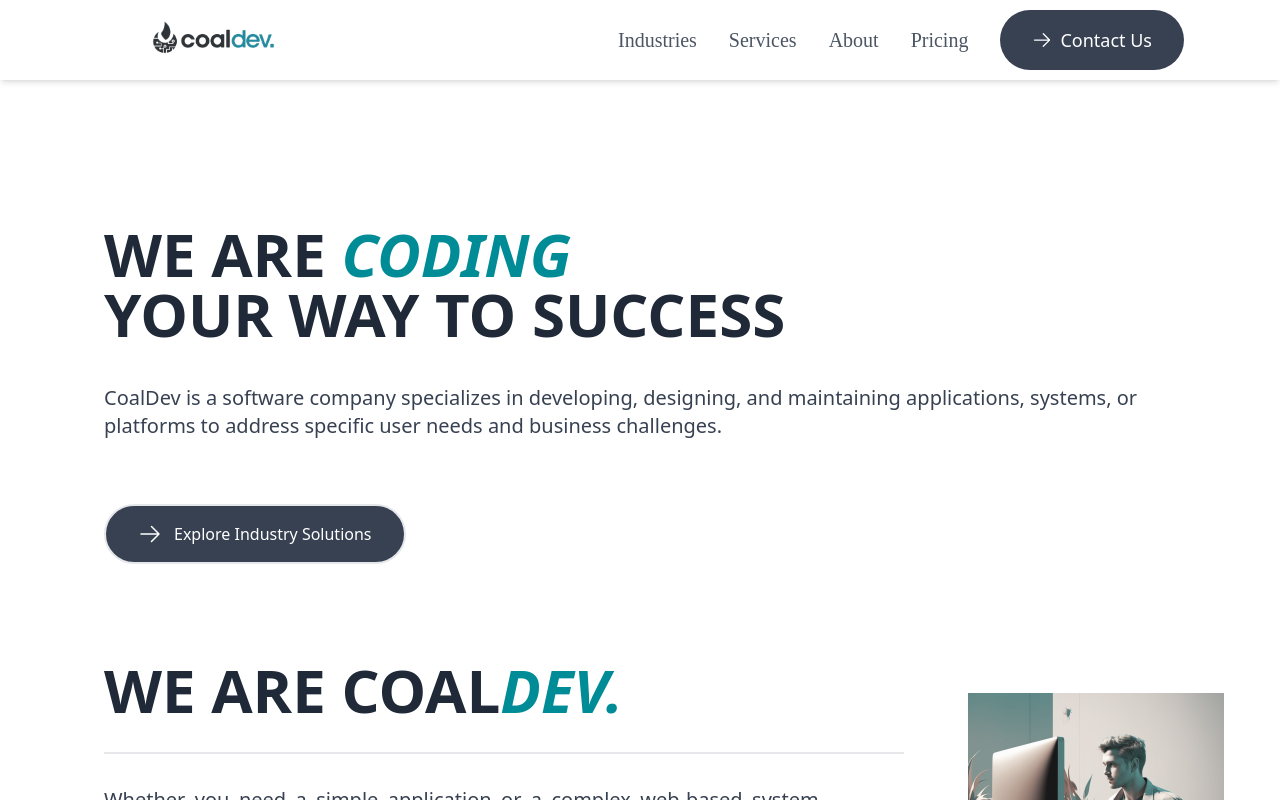
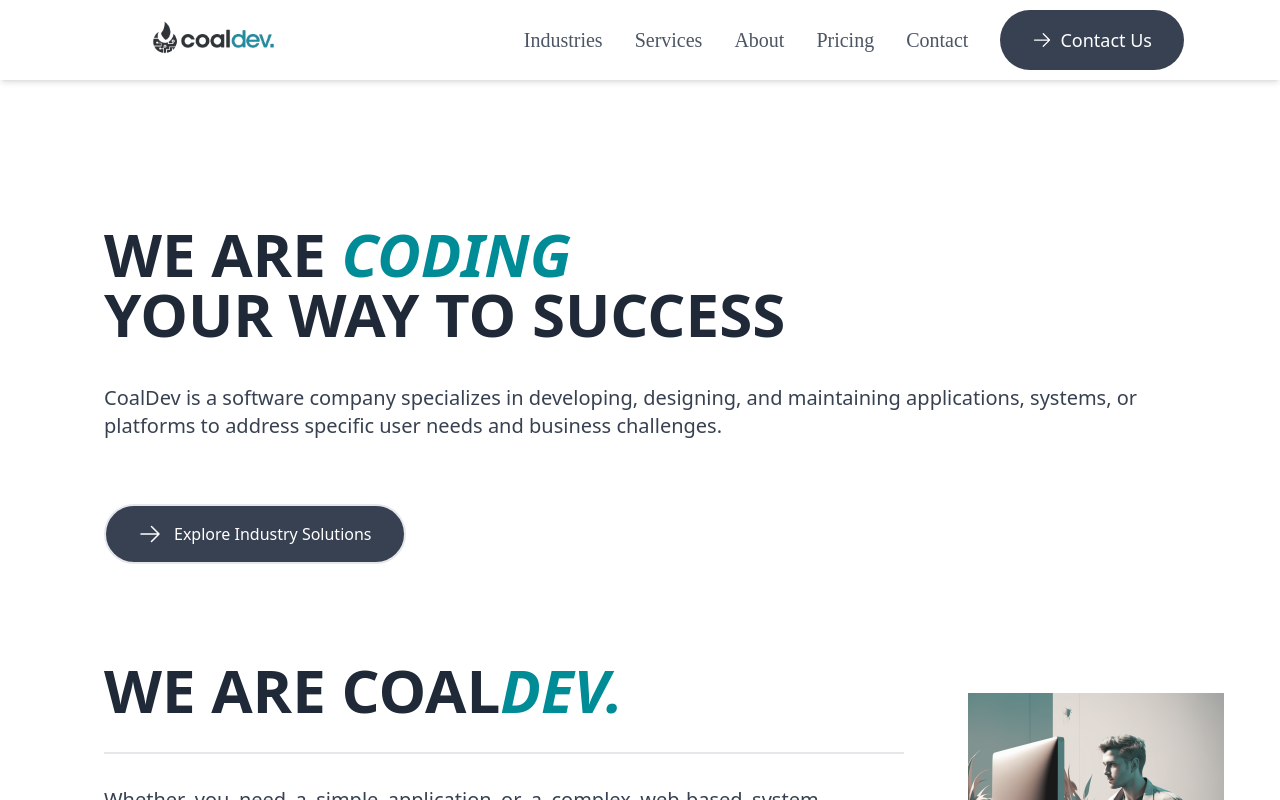
Before and after one commit to AliAzhar5/Coaldev-Websit, a Vue app: page /home in a window 1280 px wide. Shown: the top 800 px of the page. Built offline with nearby package versions, Linux system fonts and the light colour scheme.

Commit message:
Udated Contact Route

```diff
--- a/src/components/Header.vue
+++ b/src/components/Header.vue
@@ -72,5 +72,6 @@
   { name: "Services", id: "/services" },
   { name: "About", id: "/about" },
   { name: "Pricing", id: "/pricing" },
+  { name: "Contact", id: "/contact" },
 ];
 </script>
--- a/src/views/IndustryDetails.vue
+++ b/src/views/IndustryDetails.vue
@@ -130,7 +130,7 @@
                 </svg>
               </button>
               <a
-                href="/contact"
+                :to="{ name: 'Contact' }"
                 class="text-sm font-semibold group-hover:text-white text-gray-700 flex items-center gap-2"
               >
                 <svg
```
